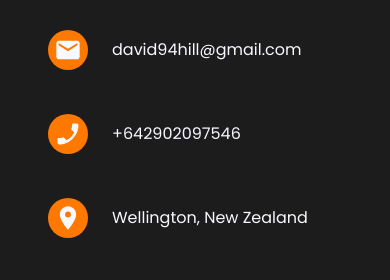
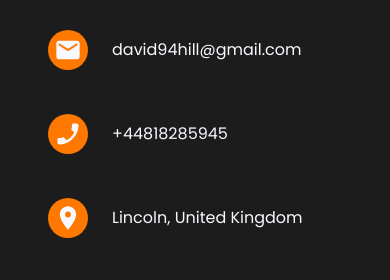
Before and after one commit to davidhill94/David-Hill-Portfolio, a React (Create React App) app: page / in a window 390 px wide. Shown: the part 3879-4159 px from the top of the page. Built offline with nearby package versions, Linux system fonts and the light colour scheme.

Commit message:
Update phone and location

```diff
--- a/src/components/Contact/Contact.js
+++ b/src/components/Contact/Contact.js
@@ -62,19 +62,19 @@ const Contact = () => {
               }
             </ContactItem>
             <ContactItem>
-              <ItemText>+642902097546</ItemText>
+              <ItemText>+44818285945</ItemText>
               {phone ?
                 <CopiedText phone={phone}><FaCheckCircle /></CopiedText>
                 :
-                <PhoneLogo onClick={() => { navigator.clipboard.writeText('+44 7956417592'); setPhone(!phone) }} />
+                <PhoneLogo onClick={() => { navigator.clipboard.writeText('+44818285945'); setPhone(!phone) }} />
               }
             </ContactItem>
             <ContactItem>
-              <ItemText>Wellington, New Zealand</ItemText>
+              <ItemText>Lincoln, United Kingdom</ItemText>
               {location ?
                 <CopiedText location={location}><FaCheckCircle /></CopiedText>
                 :
-                <LocationLogo onClick={() => { navigator.clipboard.writeText('Wellington, New Zealand'); setLocation(!location) }} />
+                <LocationLogo onClick={() => { navigator.clipboard.writeText('Lincoln, United Kingdom'); setLocation(!location) }} />
               }
             </ContactItem>
           </ItemWrapper>
```
